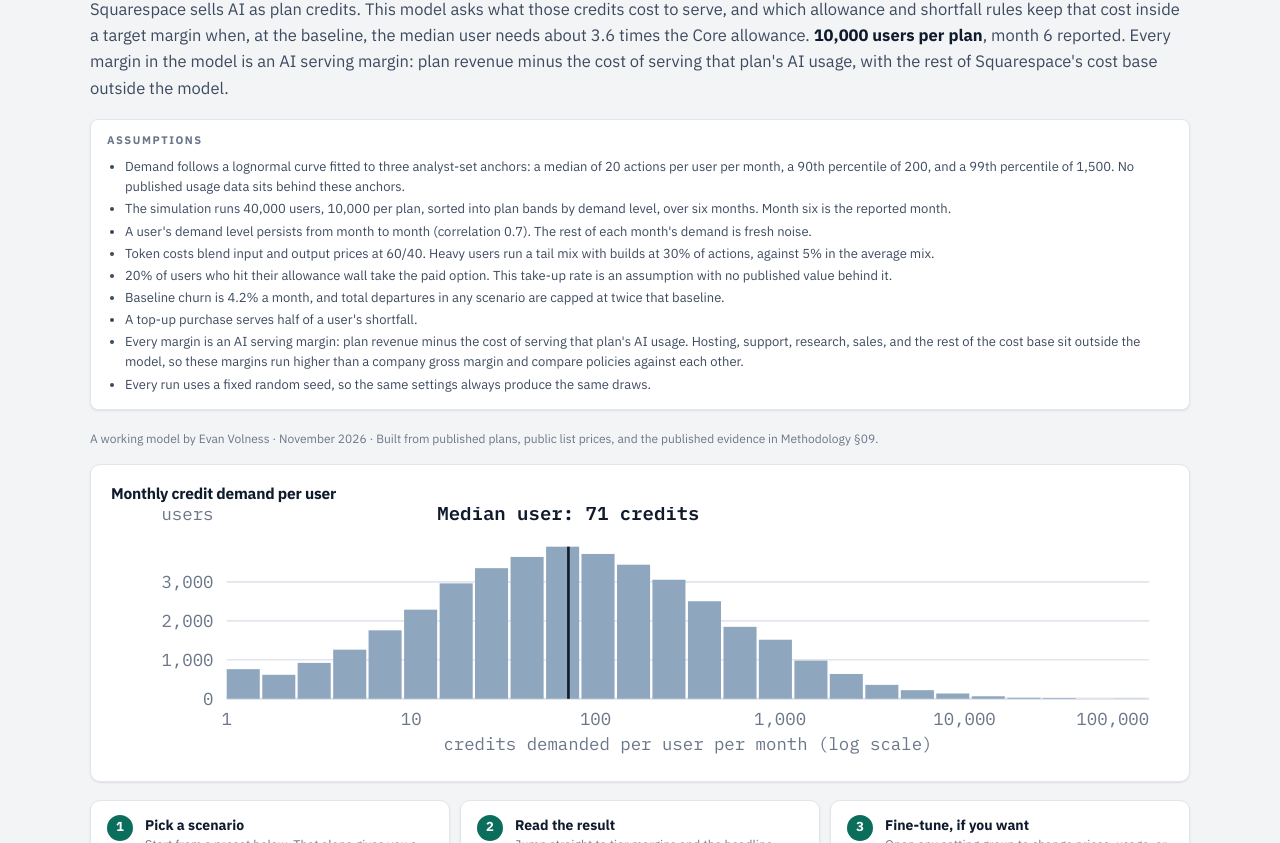
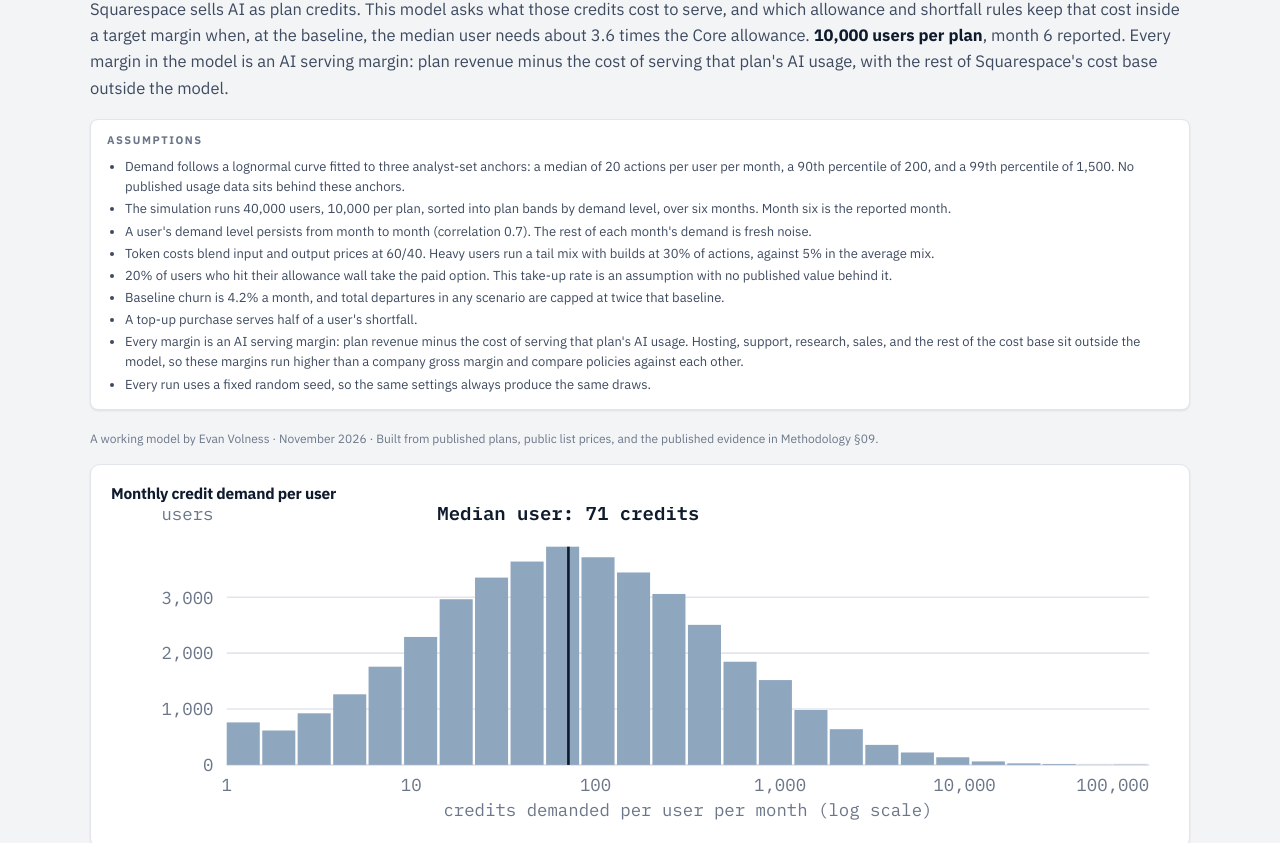
Before and after one commit to evoln47/ai-credit-economics-simulator, a plain HTML site: page index.html in a window 1280 px wide. Shown: the part 109-952 px from the top of the page. Drawn offline with Linux system fonts and the light colour scheme.

Commit message:
Make the demand distribution chart vertically taller in both placements (plot height 92 to 132 mini, 118 to 168 full)

```diff
--- a/index.html
+++ b/index.html
@@ -1502,7 +1502,7 @@ function drawHist(S,sim,recommended,target){
   var med=quantile(data,0.5);
   var PC=["var(--p1)","var(--p2)","var(--p3)","var(--p4)"];
   /* panel 1: the pooled distribution, one colour, horizontal gridlines only */
-  var padT=mini?24:28,plotH=mini?92:118;
+  var padT=mini?24:28,plotH=mini?132:168;
   var H=mini?(padT+plotH+34):(padT+plotH+10+5*22+36);
   var s='<svg viewBox="0 0 '+W+' '+H+'" width="100%" role="presentation" aria-hidden="true">';
   var step=Math.pow(10,Math.floor(Math.log10(maxC)));
```
